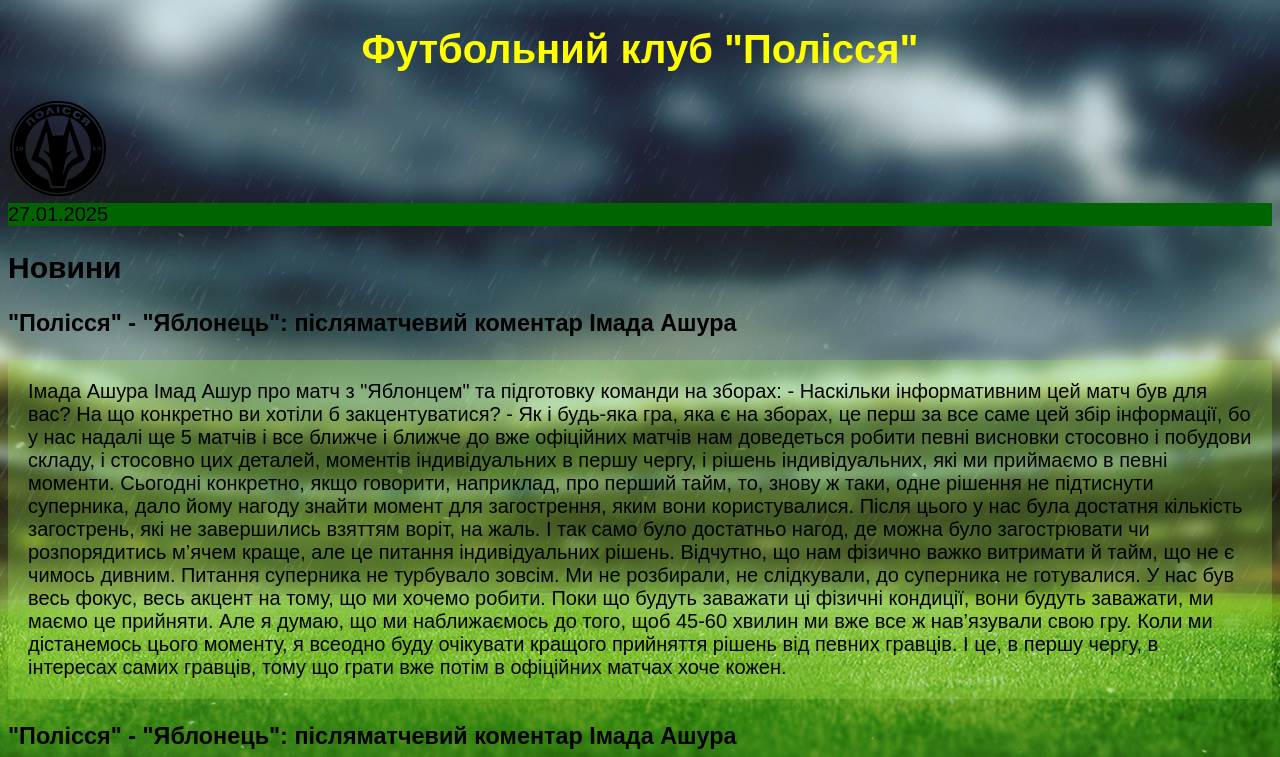
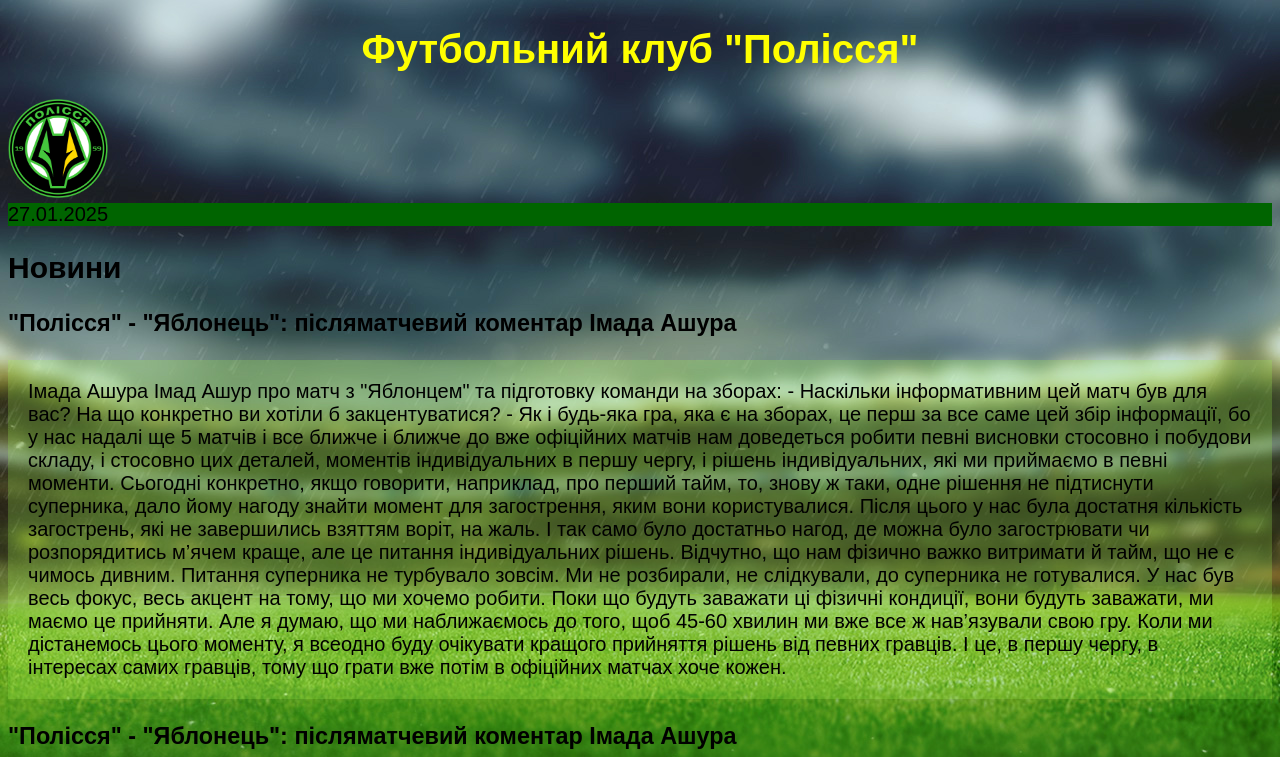
Before and after one commit to parfenyukmisha/04_fc_polissya, a plain HTML site: page index.html in a window 1280 px wide. Shown: the top 757 px of the page. Drawn offline with Linux system fonts and the light colour scheme.

Commit message:
виправленно лого на png картинку

```diff
--- a/index.html
+++ b/index.html
@@ -11,7 +11,7 @@
   <body>
     <header>
       <h1>Футбольний клуб "Полісся"</h1>
-      <img src="img/завантаження.svg" alt="Лого Полісся" />
+      <img src="img/FC_Polissya_Logo.svg.png" alt="Лого Полісся" />
     </header>
 
     <main>
```
Also changed, not shown: img/FC_Polissya_Logo.svg.png (added), img/завантаження.svg (deleted).
